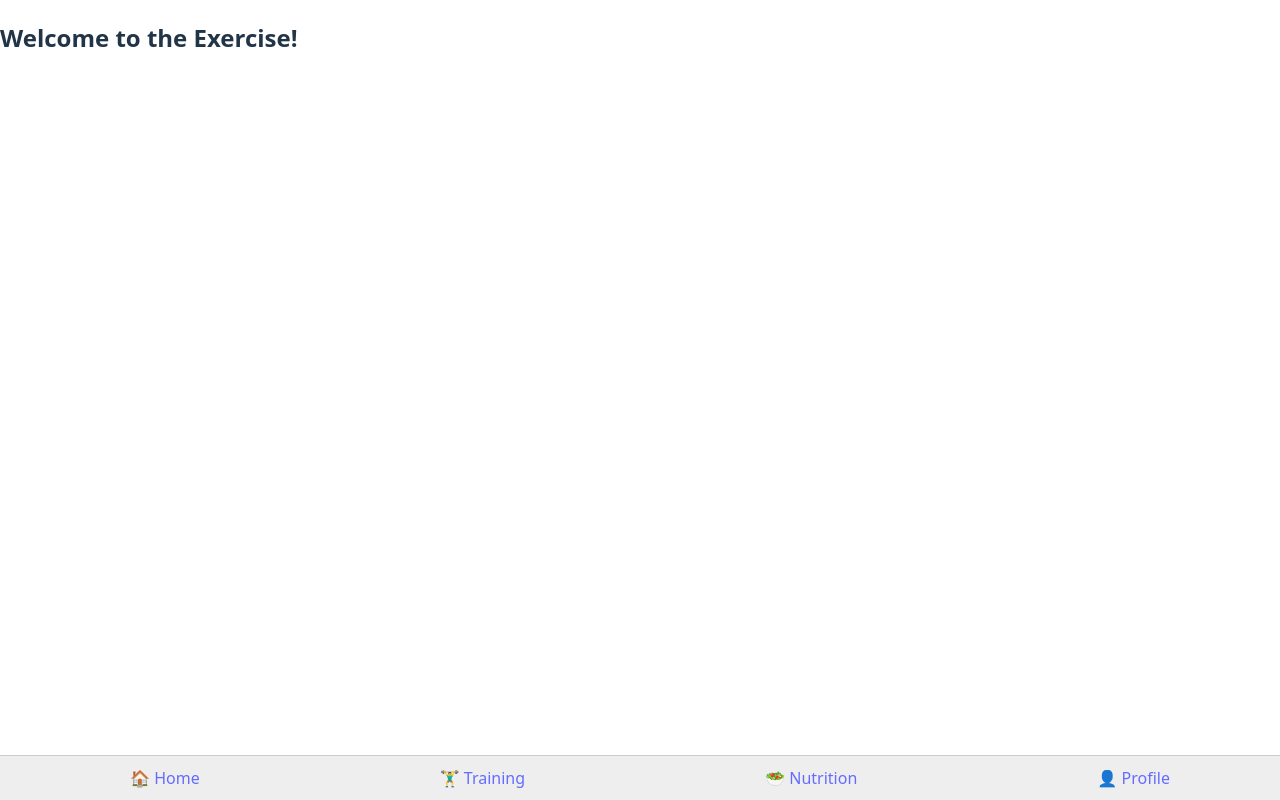
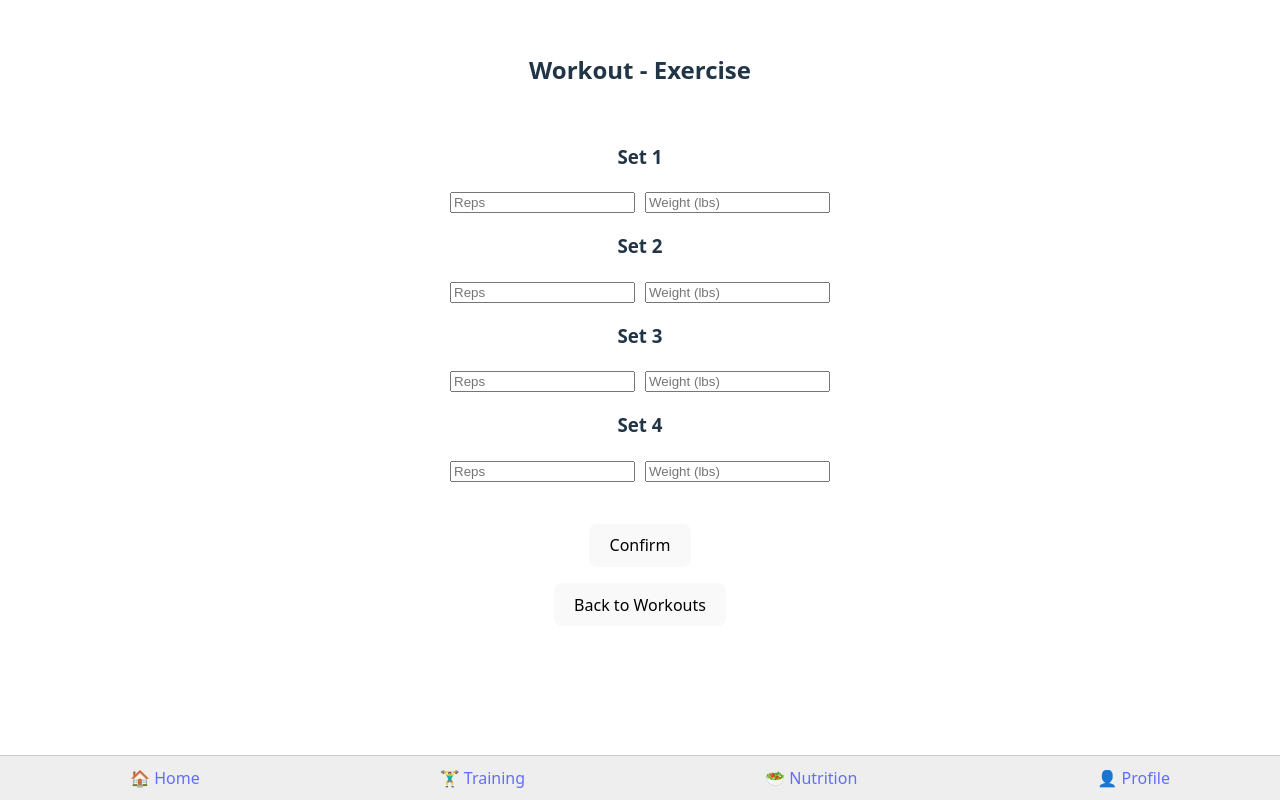
Before and after one commit to PavelJordanov/fitness-app-frontend, a React (Vite) app: page /exercise in a window 1280 px wide. Built offline with nearby package versions, Linux system fonts and the light colour scheme.

Commit message:
Added the logo to the home page, and added the exercise page in the training section. The data shown is simply mock data until the backend is connected to the frontend

```diff
--- a/src/App.jsx
+++ b/src/App.jsx
@@ -32,6 +32,7 @@ function App() {
           <Route path='/phases/:phaseId' element={<PhaseSelection/>}/>
           <Route path='/phases/:phaseId/weeks/:weekId' element={<WeekSelection/>}/>
           <Route path='/phases/:phaseId/weeks/:weekId/workout/:workoutId' element={<Workout/>}/>
+          <Route path="/phases/:phaseId/weeks/:weekId/workout/:workoutId/exercise/:exerciseId" element={<ExerciseDetail />} />
           <Route path="/profile/userinfo" element={<UserInfo />} />
           <Route path="/profile/plan" element={<Plan />} />
           <Route path="/profile/subscriptions" element={<Subscriptions />} />
--- a/src/pages/ExerciseDetail.jsx
+++ b/src/pages/ExerciseDetail.jsx
@@ -1,3 +1,82 @@
+import React, { useState } from "react";
+import { useNavigate, useParams } from "react-router-dom";
+
 export default function ExerciseDetail() {
-    return <h2>Welcome to the Exercise!</h2>;
+    const { phaseId, weekId, workoutId, exerciseId } = useParams(); // pulls the value from the URL
+    const navigate = useNavigate();
+
+    // Define the state to store the inputs for the exercise
+    const [sets, setSets] = useState([
+        { set: 1, reps: "", weight: "" },
+        { set: 2, reps: "", weight: "" },
+        { set: 3, reps: "", weight: "" },
+        { set: 4, reps: "", weight: "" }
+    ]);
+    const [confirmation, setConfirmation] = useState(false); // Handle confirmation state
+
+    const handleInputChange = (index, field, value) => {
+        const updatedSets = [...sets];
+        updatedSets[index][field] = value;
+        setSets(updatedSets);
+    };
+
+    const handleConfirm = () => {
+        // Once confirmed, navigate to the next workout
+        setConfirmation(true);
+        // To simulate the transition to the next workout after confirmation
+        setTimeout(() => {
+            navigate(`/phases/${phaseId}/weeks/${weekId}/workout/${parseInt(workoutId) + 1}`);
+        }, 1500); // Wait 1.5 seconds for the transition
+    };
+
+    return (
+        <div
+            style={{
+                padding: '2rem',
+                display: 'flex',
+                flexDirection: 'column',
+                alignItems: 'center',
+                justifyContent: 'center',
+                textAlign: 'center',
+                gap: '1rem',
+            }}
+        >
+            <h2>Workout {workoutId} - Exercise {exerciseId}</h2>
+
+            <div>
+                {sets.map((set, index) => (
+                    <div key={index} style={{ marginBottom: '10px' }}>
+                        <h3>Set {set.set}</h3>
+                        <input
+                            type="number"
+                            placeholder="Reps"
+                            value={set.reps}
+                            onChange={(e) => handleInputChange(index, "reps", e.target.value)}
+                            style={{ marginRight: '10px' }}
+                        />
+                        <input
+                            type="number"
+                            placeholder="Weight (lbs)"
+                            value={set.weight}
+                            onChange={(e) => handleInputChange(index, "weight", e.target.value)}
+                        />
+                    </div>
+                ))}
+            </div>
+
+            {!confirmation ? (
+                <button onClick={handleConfirm} style={{ marginTop: '1rem' }}>
+                    Confirm
+                </button>
+            ) : (
+                <div style={{ color: 'green', marginTop: '1rem' }}>
+                    <p>Progressing to the next workout...</p>
+                </div>
+            )}
+
+            <button onClick={() => navigate(`/phases/${phaseId}/weeks/${weekId}`)}>
+                Back to Workouts
+            </button>
+        </div>
+    );
 }
--- a/src/pages/Home.jsx
+++ b/src/pages/Home.jsx
@@ -12,6 +12,19 @@ export default function UserProgram() {
         textAlign: 'center',
         gap: '1.5rem'
       }}>
+
+        <img
+            src="/public/Logo.jpeg"
+            alt="Nutra App Logo"
+            style={{
+                position: 'absolute',
+                top: '20px',
+                left: '20px',
+                width: '100px',
+                height: 'auto'
+            }}
+        />
+
         <h1>Welcome to the Nutra App</h1>
 
         <p>Your personalized fitness and nutrition hub.</p>
--- a/src/pages/WeekSelection.jsx
+++ b/src/pages/WeekSelection.jsx
@@ -48,9 +48,6 @@ export default function WeekSelection () {
                 })}
             </div>
 
-            <div>
-                <button onClick={() => navigate('/training')}>Phases</button>
-            </div>
         </div>
     );
 }
--- a/src/pages/Workout.jsx
+++ b/src/pages/Workout.jsx
@@ -1,3 +1,44 @@
+import { useNavigate, useParams } from "react-router-dom";
 export default function Workout() {
-    return <h2>Welcome to the Workout Home!</h2>;
+    const navigate = useNavigate();
+    const { phaseId } = useParams(); // pulls the value from the URL
+    const { weekId } = useParams(); // pulls the value from the URL
+    const {workoutId} = useParams();
+
+    const handleExerciseClick = (exerciseId) => {
+        navigate(`/phases/${phaseId}/weeks/${weekId}/workout/${workoutId}/exercise/${exerciseId}`);
+    };
+
+
+
+    return (
+        <div
+        style={{
+            padding: '2rem',
+            display: 'flex',
+            flexDirection: 'column',
+            alignItems: 'center',
+            justifyContent: 'center',
+            textAlign: 'center',
+            gap: '1rem',
+        }}>
+            <h2>Workout {workoutId}</h2>
+
+            <div style={{ marginTop: '2rem', display: 'flex', flexDirection: 'column', gap: '0.5rem' }}>
+
+                {[1, 2, 3, 4].map((n) => {
+                        const exerciseId = (parseInt(workoutId) - 1) * 4 + n;
+                        return (
+                            <button key={n} onClick={() => handleExerciseClick(exerciseId)}>
+                                Exercise {exerciseId} <br />
+                                <progress value={75} max={100} />
+                            </button>
+                        );
+                })}
+            </div>
+
+            <button onClick={() => navigate(`/phases/${phaseId}/weeks/${weekId}`)}>Back to Workouts</button>
+
+        </div>
+    )
 }
```
Also changed, not shown: public/Logo.jpeg (added). Lines whose indentation alone changed are shown as unchanged.
